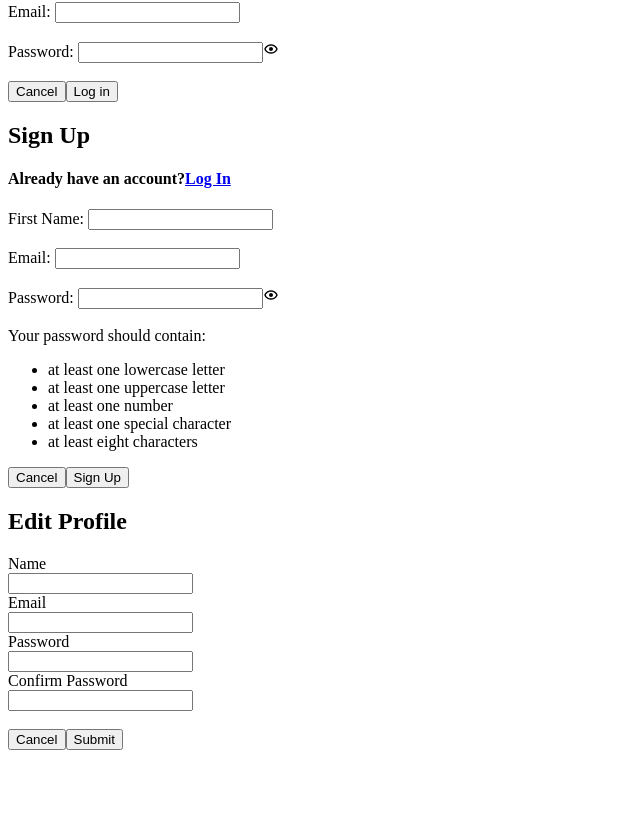
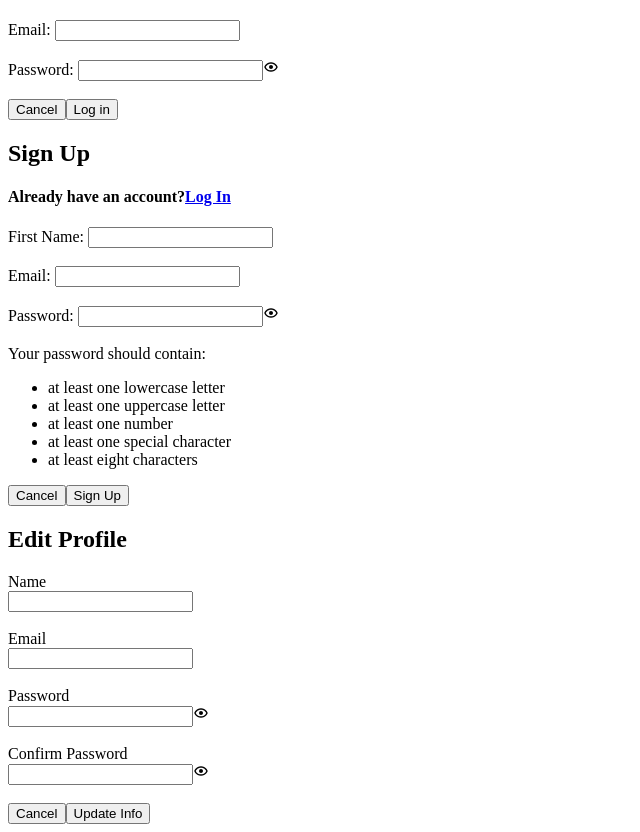
Before and after one commit to lgtm-bro/thought-flow, a React (Create React App) app in the folder static/: page / in a window 1280 px wide. Shown: the part 878-1710 px from the top of the page, without its empty margins (0-640 px from the left). Before the commit the page ends 1636 px from the top, so only its background shows below. Built offline with nearby package versions, Linux system fonts and the light colour scheme; no server answers; the HTML template or start-up script is replaced by a standard one.

Commit message:
profile cancel button works

```diff
--- a/static/css/styles.css
+++ b/static/css/styles.css
@@ -9,12 +9,13 @@ html,
   overflow: hidden;
 }
 
-#root {
+/* #root {
   margin: 4% auto;
-}
+} */
 
 h1 {
   text-align: center;
+  clear: both;
 }
 
 a {
@@ -33,7 +34,12 @@ a {
 /******** NAV ********/
 #nav-wrapper {
   float: right;
-  margin: 0 35px;
+  margin: 4% 35px 4% 0;
+}
+
+/******** GREET ********/
+#greet-wrapper {
+  margin: 1% 5%;
 }
 
 /******** FEELINGS ********/
@@ -119,6 +125,11 @@ a {
 }
 
 /******** SIGNUP ********/
+#signup-form {
+  display: inline-block;
+  text-align: left;
+}
+
 .signup-click {
   height: 400px !important;
 }
@@ -155,3 +166,27 @@ a {
   /* position: relative; */
   /* top: 15%; */
 }
+
+#profile-form {
+  display: inline-block;
+  text-align: left;
+  width: 50%;
+  margin: 5% 20%;
+}
+
+#profile-form > input[type=text], #profile-form > input[type=password] {
+  width: 75%;
+}
+
+#profile-form > #profile-form input, #profile-form label {
+  margin: 1% auto;
+}
+
+#profile-btns button {
+  margin: 0 1em;
+}
+
+#profile-btns {
+  width: 75%;
+  text-align: center;
+}
--- a/static/src/App.jsx
+++ b/static/src/App.jsx
@@ -19,7 +19,7 @@ const App = (props) => {
   const [feeling, setFeeling] = useState();
   const [feelingScore, setFeelingScore] = useState();
   const [user, setUser] = useState(sessionStorage.getItem("user"));
-  const [email, setEmail] = useState();
+  const [email, setEmail] = useState(sessionStorage.getItem("email"));
   const [milestones, setMilestones] = useState([]);
   const [posts, setPosts] = useState([]);
 
@@ -34,6 +34,7 @@ const App = (props) => {
   useEffect(() => {
     if (user) {
       sessionStorage.setItem("user", user);
+      sessionStorage.setItem("email", email);
     }
     getMilestones(user);
     getPosts(user);
@@ -63,6 +64,10 @@ const App = (props) => {
     });
   };
 
+  const clearProfile = () => {
+    document.getElementById("profile-form").reset();
+  }
+
   const showHome = () => {
     feels.current.classList.remove("hide");
     hub.current.classList.remove("hide");
@@ -73,6 +78,7 @@ const App = (props) => {
     document.getElementById("base").selectedIndex = 0;
     document.getElementById("second-container").classList.add("hide");
     document.getElementById("third-container").classList.add("hide");
+    clearProfile();
   };
 
   const hideModal = () => {
@@ -99,7 +105,8 @@ const App = (props) => {
       setUser(user);
     } else {
       sessionStorage.removeItem("user");
-      setUser(sessionStorage.getItem("user"));
+      sessionStorage.removeItem("email");
+      setUser(null);
       setEmail(null);
     }
   };
@@ -170,17 +177,6 @@ const App = (props) => {
     entry.current.classList.remove("hide");
   };
 
-  const getPosts = (name) => {
-    if (name) {
-      axios
-        .get(`/posts/${name}`)
-        .then((results) => setPosts(results.data))
-        .catch((err) => console.log(err));
-    } else {
-      setPosts([]);
-    }
-  };
-
   const submitEntry = (e, entry, guided) => {
     e.preventDefault();
 
@@ -206,6 +202,29 @@ const App = (props) => {
       })
       .catch((err) => console.log("POST err", err));
   };
+
+  const getPosts = (name) => {
+    if (name) {
+      axios
+        .get(`/posts/${name}`)
+        .then((results) => setPosts(results.data))
+        .catch((err) => console.log(err));
+    } else {
+      setPosts([]);
+    }
+  };
+
+  const clearEntry = () => {
+    if (entry.current) {
+      if (entry.current.classList.contains('hide')) {
+        document.getElementById("entry-form").reset();
+        // document.getElementById("guided-form").reset();
+        // document.getElementById("solo-form").reset();
+        // document.getElementById("guided-entry-form").classList.add('hide');
+        // document.getElementById("solo-entry-form").classList.add('hide');
+      }
+    }
+  }
 
   /********** MILESTONES ***********/
   const submitMilestone = (title, details = null) => {
@@ -257,9 +276,11 @@ const App = (props) => {
   const showProfile = () => {
     profile.current.classList.remove("hide");
     feels.current.classList.add("hide");
+    entry.current.classList.add("hide");
     hub.current.classList.add("hide");
     login.current.classList.add("hide");
     greet.current.classList.add("hide");
+    clearEntry();
   };
 
 
@@ -273,7 +294,7 @@ const App = (props) => {
           showProfile={showProfile}
         />
       </div>
-      <br />
+      <br /><br />
       <h1>ThoughtFlow</h1>
       <div id="greet-wrapper" ref={greet}>
         <Greet feeling={feeling} user={user} />
@@ -297,6 +318,7 @@ const App = (props) => {
           feelingScore={feelingScore}
           submitEntry={submitEntry}
           showHome={showHome}
+          // hidden={entry.current.classList.contains('hide')}
         />
       </div>
       <div id="hub-wrapper" ref={hub}>
--- a/static/src/Entry.jsx
+++ b/static/src/Entry.jsx
@@ -3,8 +3,8 @@ import GuidedForm from "./GuidedForm.jsx";
 import SoloForm from "./SoloForm.jsx";
 
 const Entry = (props) => {
-  const [isGuided, setIsGuided] = useState(false);
-  const [isSolo, setIsSolo] = useState(false);
+  const [isGuided, setIsGuided] = useState();
+  const [isSolo, setIsSolo] = useState();
   const [entry, setEntry] = useState("");
   const guided_btn = useRef();
   const solo_btn = useRef();
@@ -14,6 +14,13 @@ const Entry = (props) => {
       reset();
     }
   }, [props.feeling]);
+
+  useEffect(() => {
+    guided_btn.current.checked
+    getGuided();
+    console.log("guided", guided_btn.current.checked)
+    console.log("solo", solo_btn.current.checked)
+  }, [])
 
   const getGuided = () => {
     setIsGuided(guided_btn.current.checked);
@@ -31,7 +38,7 @@ const Entry = (props) => {
   return (
     <Fragment>
       <h3>How would you like to flow today?</h3>
-      <form action="#">
+      <form action="#" id="entry-form">
         <input
           type="radio"
           name="flow"
--- a/static/src/GuidedForm.jsx
+++ b/static/src/GuidedForm.jsx
@@ -65,7 +65,7 @@ const GuidedForm = (props) => {
     : "What would it feel like to embrace them?";
 
   return (
-    <form onSubmit={submitPost} ref={form}>
+    <form id="guided-form" onSubmit={submitPost} ref={form}>
       <br />
       <label htmlFor="prompt1">
         What experience or event {prompt1Key} you to feel {props.feeling}?
--- a/static/src/Profile.jsx
+++ b/static/src/Profile.jsx
@@ -1,31 +1,59 @@
-import React from "react";
+import React, {useRef, Fragment} from "react";
+import { BiShow } from "react-icons/bi";
+
 
 const Profile = (props) => {
+	const password = useRef();
+	const passwordConfirm = useRef();
+	const form = useRef();
+
+
+	const showPassword = (fieldRef) => {
+		if (fieldRef.current.type === 'password') {
+			fieldRef.current.type = 'text';
+		} else {
+			fieldRef.current.type = 'password';
+		}
+	}
+
+	const cancelForm = () => {
+		form.current.reset();
+		props.hide();
+	}
+
   return (
-    <div>
+    <Fragment>
       <h2>Edit Profile</h2>
-      <form>
+      <form id="profile-form" ref={form}>
         <label htmlFor="profile-name">Name</label>
         <br />
         <input type="text" placeholder={props.user} />
-        <br />
+        <br /><br />
         <label htmlFor="profile-email">Email</label>
         <br />
         <input type="text" placeholder={props.email} />
-        <br />
+        <br /><br />
         <label htmlFor="profile-password">Password</label>
         <br />
-        <input type="password" />
-        <br />
+        <input type="password" ref={password} />
+				<span className="eye" onClick={() => showPassword(password)}>
+					<BiShow />
+				</span>
+        <br /><br />
         <label htmlFor="profile-confirm-password">Confirm Password</label>
         <br />
-        <input type="password" />
+        <input type="password" ref={passwordConfirm} />
+				<span className="eye" onClick={() => showPassword(passwordConfirm)}>
+					<BiShow />
+				</span>
         <br />
         <br />
-				<button onClick={props.hide}>Cancel</button>
-        <input type="submit" />
+				<div id="profile-btns">
+					<button onClick={cancelForm}>Cancel</button>
+					<input type="submit" value="Update Info" />
+				</div>
       </form>
-    </div>
+    </Fragment>
   );
 };
 
--- a/static/src/Signup.jsx
+++ b/static/src/Signup.jsx
@@ -111,7 +111,7 @@ const Signup = (props) => {
 			<h4>Already have an account?
 				<a href="#login-wrapper" onClick={showLogin}>Log In</a>
 			</h4>
-      <form action="#" ref={form} onSubmit={(e) => signupUser(e)}>
+      <form action="#" id="signup-form" ref={form} onSubmit={(e) => signupUser(e)}>
 				<label htmlFor="signup-email">
           <span className="signup-name">First Name: </span>
           <input type="text" name="signup-name" required ref={name} />
--- a/static/src/SoloForm.jsx
+++ b/static/src/SoloForm.jsx
@@ -18,7 +18,7 @@ const SoloForm = (props) => {
 
   return (
     <Fragment>
-      <form onSubmit={submitPost} ref={form}>
+      <form id="solo-form" onSubmit={submitPost} ref={form}>
         <br />
         <label htmlFor="solo_text">
         <span className="prompt">Tell us about it...</span>
```
